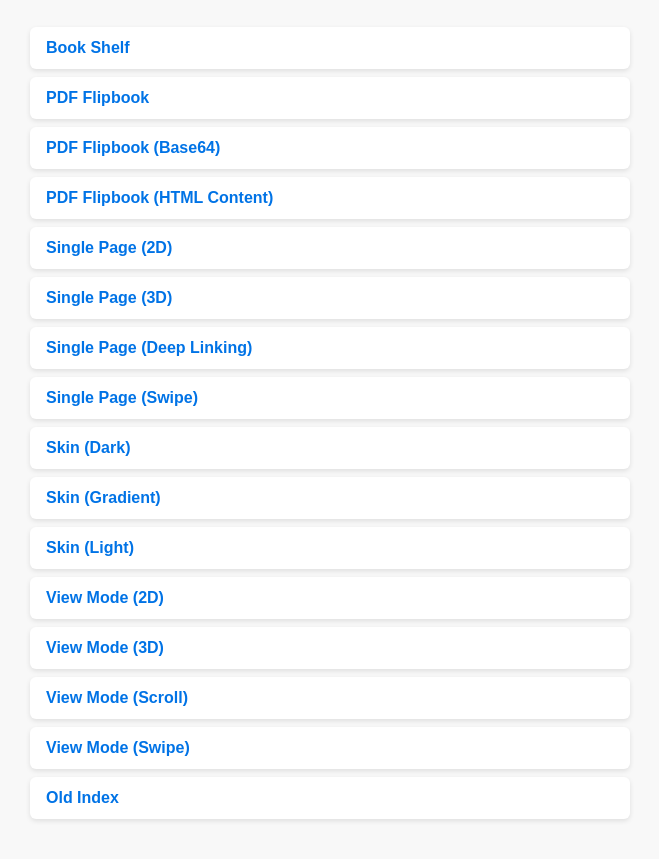
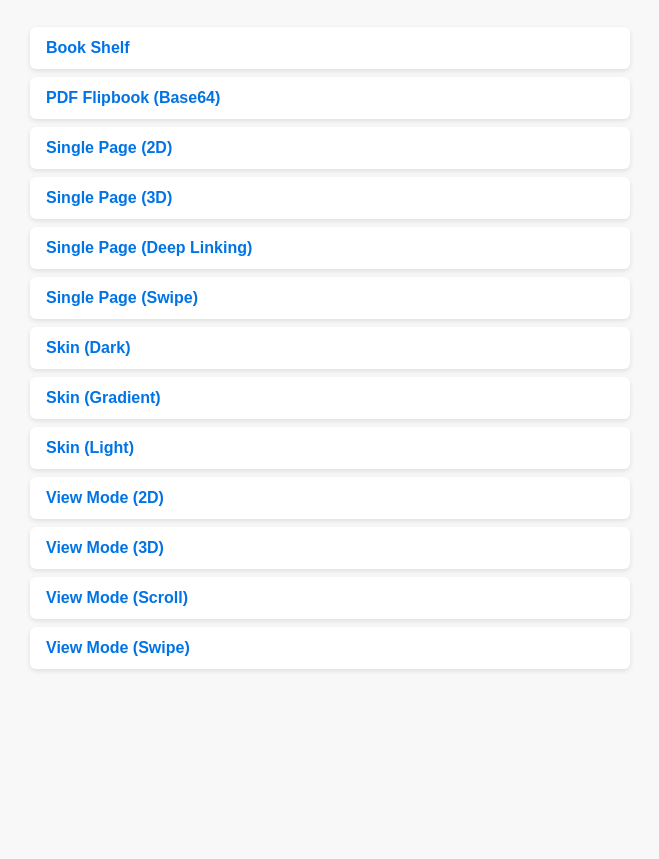
Before and after one commit to KE-Content/flipbook, a plain HTML site: page examples/index.html in a window 1280 px wide. Shown: the part 109-968 px from the top of the page, without its empty margins (310-969 px from the left). After the commit the page ends 834 px from the top, so only its background shows below. Drawn offline with Linux system fonts and the light colour scheme.

```diff
--- a/examples/index.html
+++ b/examples/index.html
@@ -42,9 +42,7 @@
   <h1>Flipbook Demo Index</h1>
   <ul>
     <li><a href="book_shelf.html" target="_blank">Book Shelf</a></li>
-    <li><a href="pdf_flipbook.html" target="_blank">PDF Flipbook</a></li>
     <li><a href="pdf_flipbook_base64.html" target="_blank">PDF Flipbook (Base64)</a></li>
-    <li><a href="pdf_flipbook_HTML_content.html" target="_blank">PDF Flipbook (HTML Content)</a></li>
     <li><a href="single_page_2d.html" target="_blank">Single Page (2D)</a></li>
     <li><a href="single_page_3d.html" target="_blank">Single Page (3D)</a></li>
     <li><a href="single_page_deeplinking.html" target="_blank">Single Page (Deep Linking)</a></li>
@@ -56,7 +54,6 @@
     <li><a href="view_mode_3d.html" target="_blank">View Mode (3D)</a></li>
     <li><a href="view_mode_scroll.html" target="_blank">View Mode (Scroll)</a></li>
     <li><a href="view_mode_swipe.html" target="_blank">View Mode (Swipe)</a></li>
-    <li><a href="old-index.html" target="_blank">Old Index</a></li>
   </ul>
 </body>
 </html>
```
Also changed, not shown: examples/skin_dark.html (renamed from examples/old-index.html).
